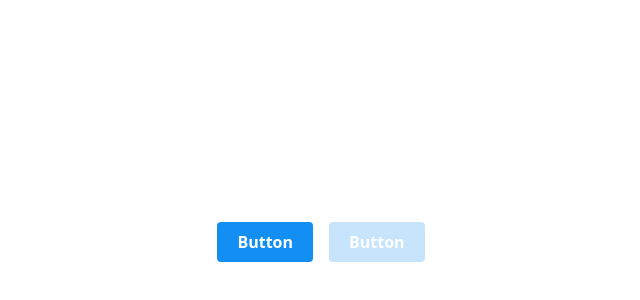
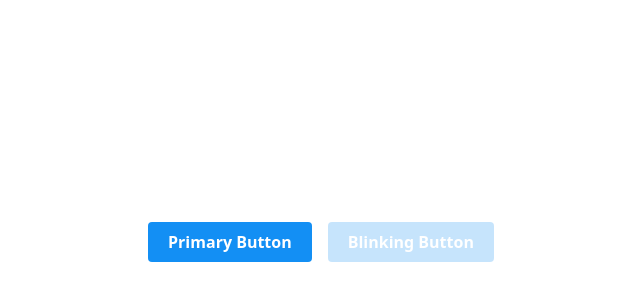
Before and after one commit to tusharneje-07/tailwind-based-elements, a website: page src/buttons.html in a window 1280 px wide. Shown: the part 158-458 px from the top of the page, without its empty margins (319-959 px from the left). Drawn offline with Linux system fonts and the light colour scheme.

Commit message:
Changes in button.html (#1)

```diff
--- a/src/buttons.html
+++ b/src/buttons.html
@@ -12,12 +12,12 @@
 
         <!-- Primary Button -->
         <button class="primary-btn primary primary-bg px-5 py-2 font-semibold rounded">
-            Button
+            Primary Button
         </button>
 
         <!-- Primary Button Blinking Button -->
         <button class="primary-btn primary primary-bg px-5 py-2 font-semibold rounded animation-blink">
-            Button
+            Blinking Button
         </button>
     </div>
 </body>
```
